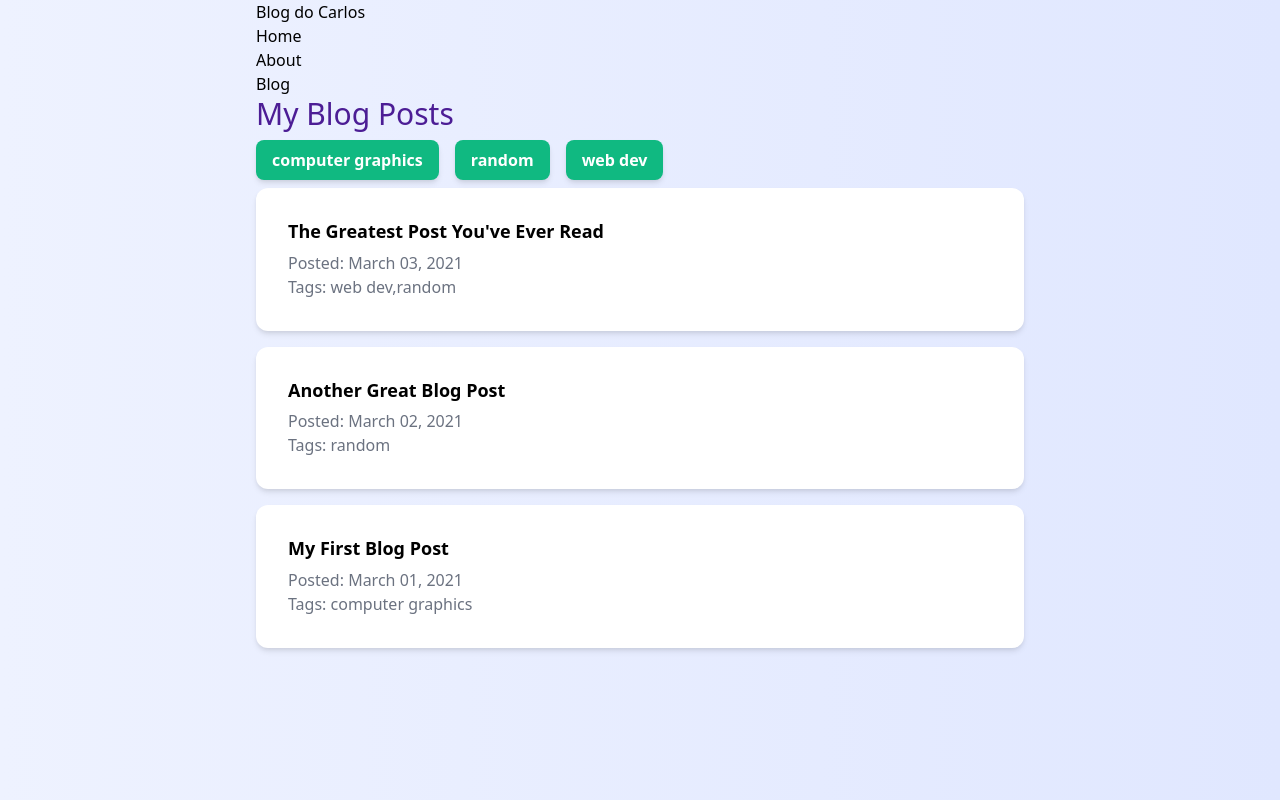
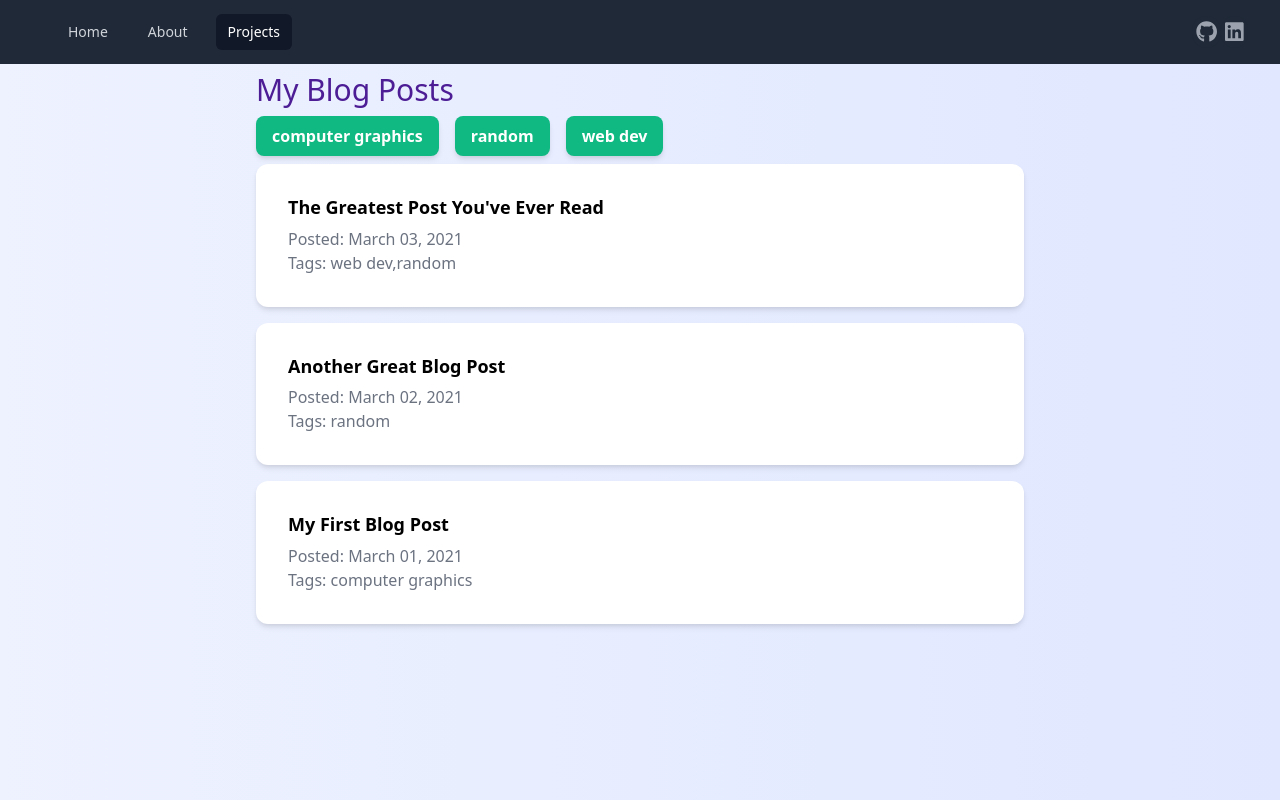
Before and after one commit to carlosc20/blogc20, a Gatsby site: page /blog in a window 1280 px wide. Built offline with nearby package versions, Linux system fonts and the light colour scheme; Gatsby itself is replaced by a stand-in of ours.

Commit message:
Responsive navbar

```diff
--- a/package.json
+++ b/package.json
@@ -15,6 +15,12 @@
     "clean": "gatsby clean"
   },
   "dependencies": {
+    "@fortawesome/fontawesome-svg-core": "^1.2.35",
+    "@fortawesome/free-brands-svg-icons": "^5.15.3",
+    "@fortawesome/free-solid-svg-icons": "^5.15.3",
+    "@fortawesome/react-fontawesome": "^0.1.14",
+    "@headlessui/react": "^1.3.0",
+    "@heroicons/react": "^1.0.3",
     "@mdx-js/mdx": "^1.6.22",
     "@mdx-js/react": "^1.6.22",
     "autoprefixer": "^10.3.1",
--- a/src/components/layout.js
+++ b/src/components/layout.js
@@ -1,17 +1,10 @@
 import * as React from 'react'
 import { Link, useStaticQuery, graphql } from 'gatsby'
-import {
-  container,
-  heading,
-  navLinks,
-  navLinkItem,
-  navLinkText,
-  siteTitle,
-} from './layout.module.css'
+import Navbar from "./navbar"
 
 const Layout = ({ pageTitle, children }) => {
 
-    const data = useStaticQuery(graphql`
+  const data = useStaticQuery(graphql`
     query {
       site {
         siteMetadata {
@@ -21,33 +14,28 @@ const Layout = ({ pageTitle, children }) => {
     }
   `)
 
+
+  const navigation = [
+    { name: 'Home', href: '/' },
+    { name: 'About', href: '/about' },
+    { name: 'Projects', href: '/blog' },
+  ]
+
   return (
-    <main className={container}>
-      <title>{pageTitle} | {data.site.siteMetadata.title}</title>
-      <p className={siteTitle} >{data.site.siteMetadata.title}</p>
-      <nav>
-        <ul className={navLinks}>
-          <li className={navLinkItem}>
-            <Link to="/" className={navLinkText}>
-              Home
-            </Link>
-          </li>
-          <li className={navLinkItem}>
-            <Link to="/about" className={navLinkText}>
-              About
-            </Link>
-          </li>
-          <li className={navLinkItem}>
-            <Link to="/blog" className={navLinkText}>
-              Blog
-            </Link>
-          </li>
-        </ul>
-      </nav>
-      <h1 className={heading}>{pageTitle}</h1>
-      {children}
-    </main>
-  )
+    <>
+      <Navbar
+        navigation={navigation}>
+      </Navbar>
+
+      <main className="font-sans py-2 mt-16">
+        <title>{pageTitle} | {data.site.siteMetadata.title}</title>
+
+        <div className="m-auto max-w-3xl">
+          <h1 className="text-purple-900 text-3xl">{pageTitle}</h1>
+          {children}
+        </div>
+      </main>
+  </>)
 }
 
 export default Layout
--- a/src/components/layout.module.css
+++ /dev/null
@@ -1,24 +0,0 @@
-
-
-.container {
-  @apply m-auto max-w-3xl font-sans;
-}
-
-.heading {
-  @apply text-purple-900 text-3xl;
-}
-.nav-links {
-  @apply flex pl-0 underline;
-}
-
-.nav-link-item {
-  @apply pr-2;
-}
-
-.nav-link-text {
-  @apply text-black;
-}
-
-.site-title {
-  @apply text-5xl text-gray-500 font-bold;
-}
--- /dev/null
+++ b/src/components/navbar.js
@@ -0,0 +1,98 @@
+import * as React from 'react'
+import { Disclosure } from '@headlessui/react'
+import { MenuIcon, XIcon } from '@heroicons/react/outline'
+import { Link } from 'gatsby'
+
+import { FontAwesomeIcon } from '@fortawesome/react-fontawesome'
+import { faGithub, faLinkedin } from '@fortawesome/free-brands-svg-icons'
+
+function classNames(...classes) {
+  return classes.filter(Boolean).join(' ')
+}
+
+export default function Navbar(props) {
+
+  var pathname = window.location.pathname
+
+  return (
+    <Disclosure as="nav" className="bg-gray-800 fixed h-16 inset-x-0 top-0 z-50">
+      {({ open }) => (
+        <>
+          <div className="max-w-7xl mx-auto px-2 sm:px-6 lg:px-8">
+            <div className="relative flex items-center justify-between h-16">
+              <div className="absolute inset-y-0 left-0 flex items-center sm:hidden">
+                {/* Mobile menu button*/}
+                <Disclosure.Button className="inline-flex items-center justify-center p-2 rounded-md text-gray-400 hover:text-white hover:bg-gray-700 focus:outline-none focus:ring-2 focus:ring-inset focus:ring-white">
+                  <span className="sr-only">Open main menu</span>
+                  {open ? (
+                    <XIcon className="block h-6 w-6" aria-hidden="true" />
+                  ) : (
+                    <MenuIcon className="block h-6 w-6" aria-hidden="true" />
+                  )}
+                </Disclosure.Button>
+              </div>
+
+              <div className="flex-1 flex items-center justify-center sm:items-stretch sm:justify-start">
+                {/* PC nav buttons */}
+                <div className="hidden sm:block sm:ml-6">
+                  <div className="flex space-x-4">
+                    {props.navigation.map((item) => (
+                        <Link
+                            key={item.name}
+                            to={item.href}
+                            className={classNames(
+                                  item.href === pathname ? 'bg-gray-900 text-white' : 'text-gray-300 hover:bg-gray-700 hover:text-white',
+                                'px-3 py-2 rounded-md text-sm font-medium'
+                              )}
+                            aria-current={item.href === pathname ? 'page' : undefined}
+                        >
+                          {item.name}
+                        </Link>
+                    ))}
+                  </div>
+                </div>
+              </div>
+              {/* Social media links */}
+              <div className="absolute inset-y-0 right-0 flex items-center pr-2 sm:static sm:inset-auto sm:ml-6 sm:pr-0">
+                <a href="https://github.com/carlosc20"
+                    target="_blank"
+                    rel="noreferrer"
+                    className="bg-gray-800 p-1 rounded-full text-gray-400 hover:text-white">
+                  <span className="sr-only">Github</span>
+                  <FontAwesomeIcon size="lg" icon={faGithub} aria-hidden="true" />
+                </a>
+                <a
+                  href="https://www.linkedin.com/in/carlos-castro-b3a81a214/"
+                  target="_blank"
+                  rel="noreferrer"
+                  className="bg-gray-800 p-1 rounded-full text-gray-400 hover:text-white">
+                  <span className="sr-only">Linked In</span>
+                  <FontAwesomeIcon size="lg" icon={faLinkedin} aria-hidden="true" />
+                </a>
+              </div>
+            </div>
+          </div>
+
+          {/* Mobile nav buttons */}
+          <Disclosure.Panel className="sm:hidden">
+            <div className="px-2 pt-2 pb-3 space-y-1 bg-gray-800">
+              {props.navigation.map((item) => (
+                  <Link
+                    key={item.name}
+                    to={item.href}
+                    className={classNames(
+                          item.href === pathname ? 'bg-gray-900 text-white' : 'text-gray-300 hover:bg-gray-700 hover:text-white',
+                          'block px-3 py-2 rounded-md text-base font-medium'
+                      )}
+                    aria-current={item.href === pathname ? 'page' : undefined}
+                  >
+                    {item.name}
+                  </Link>
+              ))}
+            </div>
+          </Disclosure.Panel>
+        </>
+      )}
+    </Disclosure>
+  )
+}
--- a/src/components/tag-chip.js
+++ b/src/components/tag-chip.js
@@ -26,6 +26,4 @@ const TagChip = ({ text, onAdd, onRemove }) => {
   )
 }
 
-// @tailwind @apply
-
 export default TagChip
--- a/src/pages/blog/index.js
+++ b/src/pages/blog/index.js
@@ -40,7 +40,11 @@ const BlogPage = ({data}) => {
     setPostsToDisplay(allPosts.filter(shouldPostDisplay))
   }
 
+  // add pagination
+  // https://tailwindui.com/components/application-ui/navigation/pagination
 
+  // interesting
+  // https://tailwindui.com/components/application-ui/overlays/slide-overs
 
   return (
     <Layout pageTitle="My Blog Posts">
```
Also changed, not shown: src/pages/projects/index.js (added), 1 other file.
